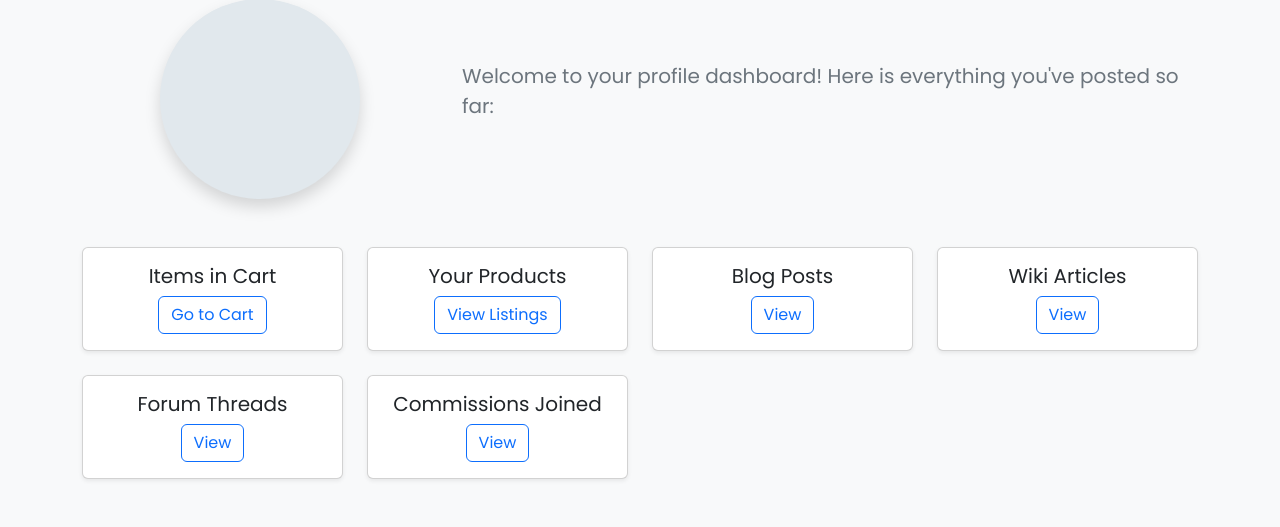
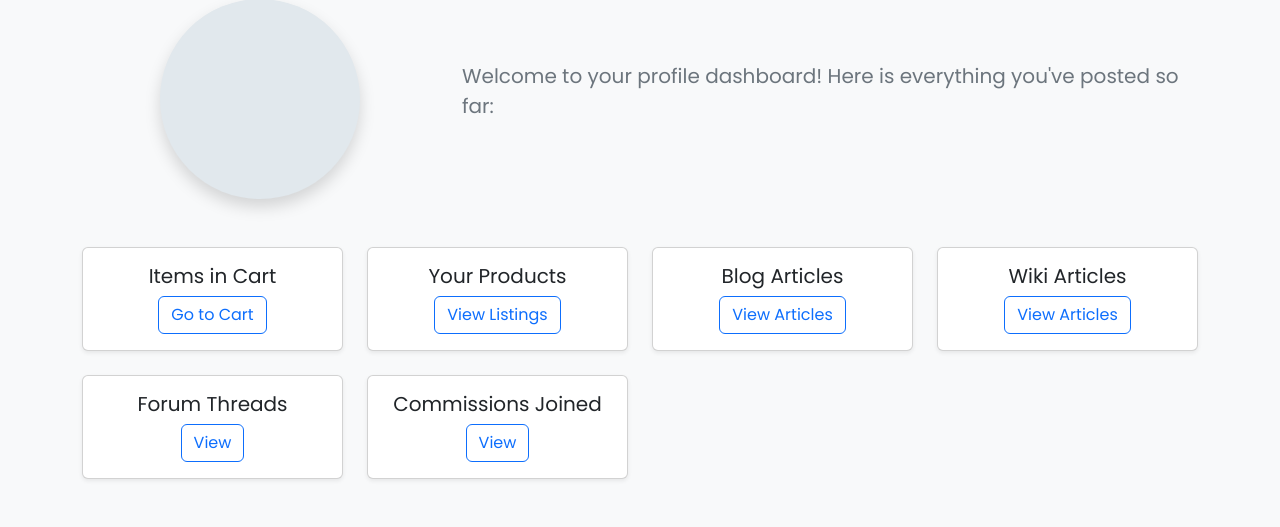
Before and after one commit to loltreeman/hobbysite-CD-1, a Django app: page /profile/ in a window 1280 px wide. Shown: the part 493-1020 px from the top of the page. Run offline with Django 5.2, Linux system fonts and the light colour scheme; the visitor is signed in with stand-in values (Sample User, id 1).

Commit message:
Testing to see if deployment would now work on blog

```diff
--- a/hobbysite/templates/blog/base_blog.html
+++ b/hobbysite/templates/blog/base_blog.html
@@ -36,9 +36,6 @@
     <nav>
         <header class="d-flex flex-wrap align-items-center justify-content-between py-3 mb-4 border-bottom container">
             <div class="col-auto">
-                <a href="/profile/" class="d-inline-flex link-body-emphasis text-decoration-none">
-                    <img src="{% static 'hutaologo.png' %}" width="69" height="70" alt="hutaologo">
-                </a>
             </div>
             <ul class="nav col-md-auto mb-2 justify-content-center mb-md-0">
                 <li><a class="nav-link px-2 link-secondary" href="/blog/articles">Blog</a></li>
--- a/hobbysite/templates/registration/homepage.html
+++ b/hobbysite/templates/registration/homepage.html
@@ -43,8 +43,8 @@
         <div class="col-sm-6 col-lg-4 col-xl-3">
             <div class="card text-center h-100 shadow-sm">
                 <div class="card-body">
-                    <h5 class="card-title">Blog Posts</h5>
-                    <a href="{% url 'blog:article_list' %}" class="btn btn-outline-primary">View</a>
+                    <h5 class="card-title">Blog Articles</h5>
+                    <a href="{% url 'blog:article_list' %}" class="btn btn-outline-primary">View Articles</a>
                 </div>
             </div>
         </div>
@@ -53,7 +53,7 @@
             <div class="card text-center h-100 shadow-sm">
                 <div class="card-body">
                     <h5 class="card-title">Wiki Articles</h5>
-                    <a href="{% url 'wiki:article_list' %}" class="btn btn-outline-primary">View</a>
+                    <a href="{% url 'wiki:article_list' %}" class="btn btn-outline-primary">View Articles</a>
                 </div>
             </div>
         </div>
```
Also changed, not shown: hobbysite/blog/static/hutaologo.png (deleted).
